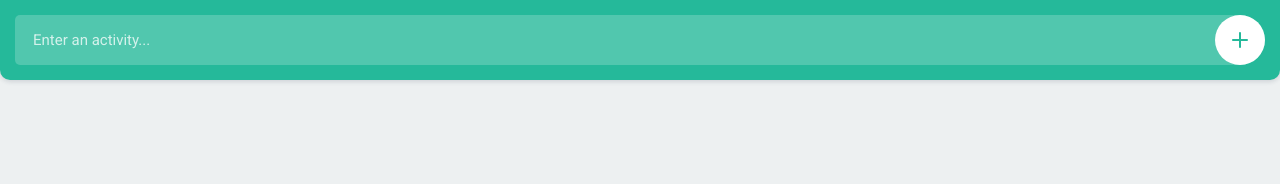
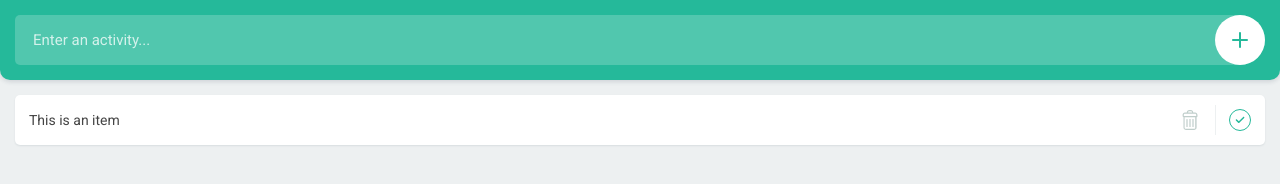
Before and after one commit to michaelzwang/to-do-list, a plain HTML site: page index.html in a window 1280 px wide. Drawn offline with Linux system fonts and the light colour scheme.

Commit message:
create and style list item

```diff
--- a/index.html
+++ b/index.html
@@ -10,11 +10,32 @@
   <body>
 
     <header>
-      <input type="text" placeholder="Enter an activity...">
-      <button>
-        <svg version="1.1" id="Layer_1" xmlns="http://www.w3.org/2000/svg" xmlns:xlink="http://www.w3.org/1999/xlink" x="0px" y="0px" viewBox="0 0 16 16" style="enable-background:new 0 0 16 16;" xml:space="preserve"><g><path class="fill" d="M16,8c0,0.5-0.5,1-1,1H9v6c0,0.5-0.5,1-1,1s-1-0.5-1-1V9H1C0.5,9,0,8.5,0,8s0.5-1,1-1h6V1c0-0.5,0.5-1,1-1 s1,0.5,1,1v6h6C15.5,7,16,7.5,16,8z"/></g></svg>
+      <input type="text" placeholder="Enter an activity..." id="item">
+      <button id="add">
+        <svg version="1.1" xmlns="http://www.w3.org/2000/svg" xmlns:xlink="http://www.w3.org/1999/xlink" x="0px" y="0px" viewBox="0 0 16 16" style="enable-background:new 0 0 16 16;" xml:space="preserve"><g><path class="fill" d="M16,8c0,0.5-0.5,1-1,1H9v6c0,0.5-0.5,1-1,1s-1-0.5-1-1V9H1C0.5,9,0,8.5,0,8s0.5-1,1-1h6V1c0-0.5,0.5-1,1-1 s1,0.5,1,1v6h6C15.5,7,16,7.5,16,8z"/></g></svg>
       </button>
     </header>
 
+    <div class="container">
+      <ul class="todo" id="todo">
+        <li>
+          This is an item
+          <div class="buttons">
+            <button class="remove">
+              <svg version="1.1" xmlns="http://www.w3.org/2000/svg" xmlns:xlink="http://www.w3.org/1999/xlink" x="0px" y="0px" viewBox="0 0 22 22" style="enable-background:new 0 0 22 22;" xml:space="preserve"><rect class="noFill" width="22" height="22"/><g><g><path class="fill" d="M16.1,3.6h-1.9V3.3c0-1.3-1-2.3-2.3-2.3h-1.7C8.9,1,7.8,2,7.8,3.3v0.2H5.9c-1.3,0-2.3,1-2.3,2.3v1.3c0,0.5,0.4,0.9,0.9,1v10.5c0,1.3,1,2.3,2.3,2.3h8.5c1.3,0,2.3-1,2.3-2.3V8.2c0.5-0.1,0.9-0.5,0.9-1V5.9C18.4,4.6,17.4,3.6,16.1,3.6z M9.1,3.3c0-0.6,0.5-1.1,1.1-1.1h1.7c0.6,0,1.1,0.5,1.1,1.1v0.2H9.1V3.3z M16.3,18.7c0,0.6-0.5,1.1-1.1,1.1H6.7c-0.6,0-1.1-0.5-1.1-1.1V8.2h10.6V18.7z M17.2,7H4.8V5.9c0-0.6,0.5-1.1,1.1-1.1h10.2c0.6,0,1.1,0.5,1.1,1.1V7z"/></g><g><g><path class="fill" d="M11,18c-0.4,0-0.6-0.3-0.6-0.6v-6.8c0-0.4,0.3-0.6,0.6-0.6s0.6,0.3,0.6,0.6v6.8C11.6,17.7,11.4,18,11,18z"/></g><g><path class="fill" d="M8,18c-0.4,0-0.6-0.3-0.6-0.6v-6.8c0-0.4,0.3-0.6,0.6-0.6c0.4,0,0.6,0.3,0.6,0.6v6.8C8.7,17.7,8.4,18,8,18z"/></g><g><path class="fill" d="M14,18c-0.4,0-0.6-0.3-0.6-0.6v-6.8c0-0.4,0.3-0.6,0.6-0.6c0.4,0,0.6,0.3,0.6,0.6v6.8C14.6,17.7,14.3,18,14,18z"/></g></g></g></svg>
+            </button>
+            <button class="complete">
+              <svg version="1.1" xmlns="http://www.w3.org/2000/svg" xmlns:xlink="http://www.w3.org/1999/xlink" x="0px" y="0px" viewBox="0 0 22 22" style="enable-background:new 0 0 22 22;" xml:space="preserve"><rect y="0" class="noFill" width="22" height="22"/><g><path class="fill" d="M9.7,14.4L9.7,14.4c-0.2,0-0.4-0.1-0.5-0.2l-2.7-2.7c-0.3-0.3-0.3-0.8,0-1.1s0.8-0.3,1.1,0l2.1,2.1l4.8-4.8c0.3-0.3,0.8-0.3,1.1,0s0.3,0.8,0,1.1l-5.3,5.3C10.1,14.3,9.9,14.4,9.7,14.4z"/></g></svg>
+            </button>
+          </div>
+        </li>
+      </ul>
+
+      <ul class="todo" id="completed">
+      </ul>
+    </div>
+
+
+    <script src="resources/js/main.js"></script>
   </body>
 </html>
--- a/resources/css/style.css
+++ b/resources/css/style.css
@@ -2,10 +2,15 @@
 
 body {
   background: #edf0f1;
+  padding:80px 0 0 0;
 }
 
 body, input, button {
   font-family: 'Roboto', sans-serif;
+}
+
+.noFill {
+  fill: none;
 }
 
 header {
@@ -81,3 +86,118 @@ header button svg {
 header button svg .fill {
   fill:#25b99a;
 }
+
+.container {
+  width: 100%;
+  float: left;
+  padding: 15px;
+}
+
+ul.todo {
+  width: 100%;
+  float: left;
+}
+
+ul.todo li {
+  width: 100%;
+  min-height: 50px;
+  float: left;
+  font-size: 14px;
+  font-weight: 400;
+  color: #444;
+  line-height: 22px;
+  background: #fff;
+  border-radius: 5px;
+  position: relative;
+  box-shadow: 0px 1px 2px rgba(44,62, 80, 0.10);
+  margin: 0 0 10px 0;
+  padding: 14px 100px 14px 14px;
+}
+
+ul.todo li:last-of-type {
+  margin: 0;
+}
+
+ul.todo li .buttons {
+  width: 100px;
+  height: 50px;
+  position: absolute;
+  top:0;
+  right: 0;
+}
+
+ul.todo li .buttons button {
+  width: 50px;
+  height: 50px;
+  float: left;
+  background: none;
+  position: relative;
+  border: 0px;
+  box-shadow: none;
+  outline: none;
+  cursor: pointer;
+
+  -webkit-appearance:none;
+  -moz-appearance:none;
+  -o-appearance:none;
+  appearance:none;
+}
+
+ul.todo li .buttons button:last-of-type::before {
+  content:'';
+  width: 1px;
+  height: 30px;
+  position: absolute;
+  top: 10px;
+  left: 0;
+  background: #edf0f1;
+}
+
+ul.todo li .buttons button svg {
+  width: 22px;
+  height: 22px;
+  position: absolute;
+  top: 50%;
+  left:50%;
+  margin: -11px 0 0 -11px;
+}
+
+ul.todo li .buttons button.complete svg {
+  border-radius: 11px;
+  border: 1.5px solid #25b99a;
+
+  transition:background 0.2s ease;
+}
+
+ul.todo#completed li .buttons button.complete svg {
+  background: #25b99a;
+  border: 0px;
+}
+
+ul.todo:not(#completed) li .buttons button.complete:hover svg {
+  background: rgba(37, 185, 154, 0.75);
+}
+
+ul.todo:not(#completed) li .buttons button.complete:hover svg .fill {
+  fill:#fff;
+}
+
+ul.todo#completed li .buttons button.complete svg .fill {
+  fill:#fff;
+}
+
+ul.todo li .buttons button svg .fill {
+  transition: fill 0.2s ease;
+}
+
+ul.todo li .buttons button.remove svg .fill {
+  fill:#c0cecb;
+}
+
+ul.todo li .buttons button.remove:hover svg .fill {
+  fill:#e85656;
+}
+
+ul.todo li .buttons button.complete svg .fill {
+  fill:#25b99a;
+}
--- /dev/null
+++ b/resources/js/main.js
@@ -0,0 +1,8 @@
+
+// User clicked on the add button
+document.getElementbyId('add').addEventListener('click', function() {
+  var value = document.getElementById('item').value;
+  if (value) {
+
+  }
+});
```
